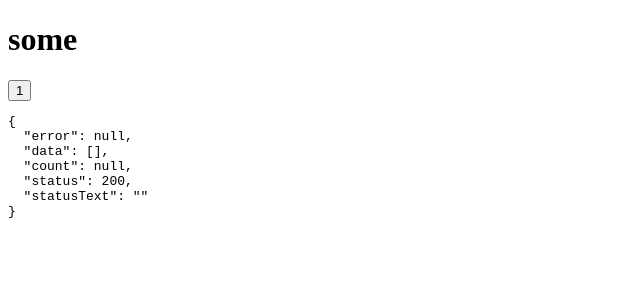
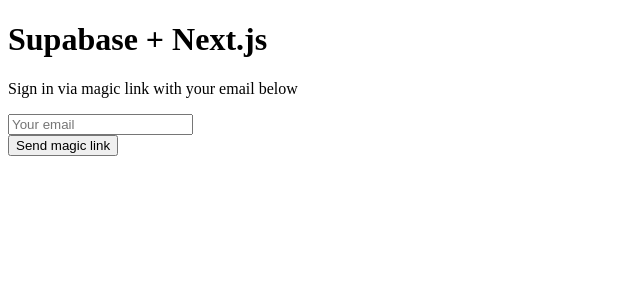
Before and after one commit to supabase-community/nuxt3-quickstarter, a Nuxt app: page / in a window 1280 px wide. Shown: the top 300 px of the page, without its empty margins (0-640 px from the left). Built offline with nearby package versions, Linux system fonts and the light colour scheme; no server answers; the database is empty.

Commit message:
feat: added Auth component

```diff
--- a/app.vue
+++ b/app.vue
@@ -1,19 +1,5 @@
-<script setup>
-const client = useSupabaseClient()
-
-const { data: tasks } = await useAsyncData('random', () => {
-  return client.from('random').select()
-})
-
-const counter = useState('counter', () => 1)
-
-
-
-</script>
 <template>
   <div>
-    <h1>some</h1>
-    <button @click="counter++">{{ counter }}</button>
-    <pre>{{ tasks }}</pre>
+    <NuxtPage />
   </div>
 </template>
--- /dev/null
+++ b/components/Auth.vue
@@ -0,0 +1,43 @@
+<script setup>
+
+const supabase = useSupabaseClient()
+
+const loading = useState('loading', () => false)
+const email = useState('email', () => '')
+
+const handleLogin = async () => {
+    try {
+        loading.value = true
+        console.log(email.value)
+        const { error } = await supabase.auth.signIn({ email })
+        if (error) throw error
+        alert('Check your email for the login link!')
+    } catch (error) {
+        alert(error.error_description || error.message)
+    } finally {
+        loading.value = false
+    }
+}
+
+const handleOnChange = (event) => {
+    email.value = event.target.value
+}
+</script>
+
+<template>
+    <div className="row flex flex-center">
+        <div className="col-6 form-widget">
+            <h1 className="header">Supabase + Next.js</h1>
+            <p className="description">Sign in via magic link with your email below</p>
+            <div>
+                <input className="inputField" type="email" placeholder="Your email" :value="email"
+                    @change="handleOnChange" />
+            </div>
+            <div>
+                <button @click="handleLogin" className="button block" :disabled="loading">
+                    <span>{{ loading ? 'Loading' : 'Send magic link' }}</span>
+                </button>
+            </div>
+        </div>
+    </div>
+</template>
--- /dev/null
+++ b/pages/index.vue
@@ -0,0 +1,10 @@
+<script>
+
+
+
+
+</script>
+
+<template>
+    <Auth />
+</template>
```
